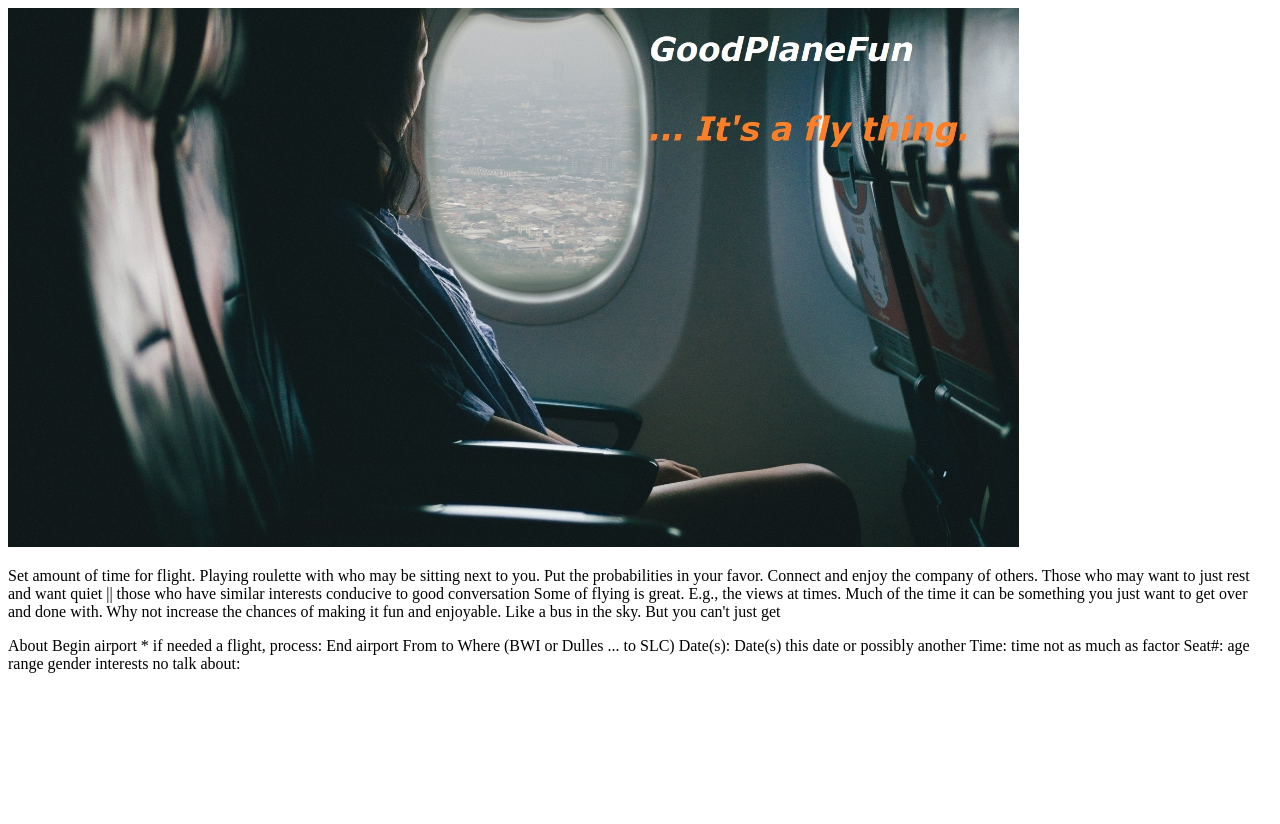
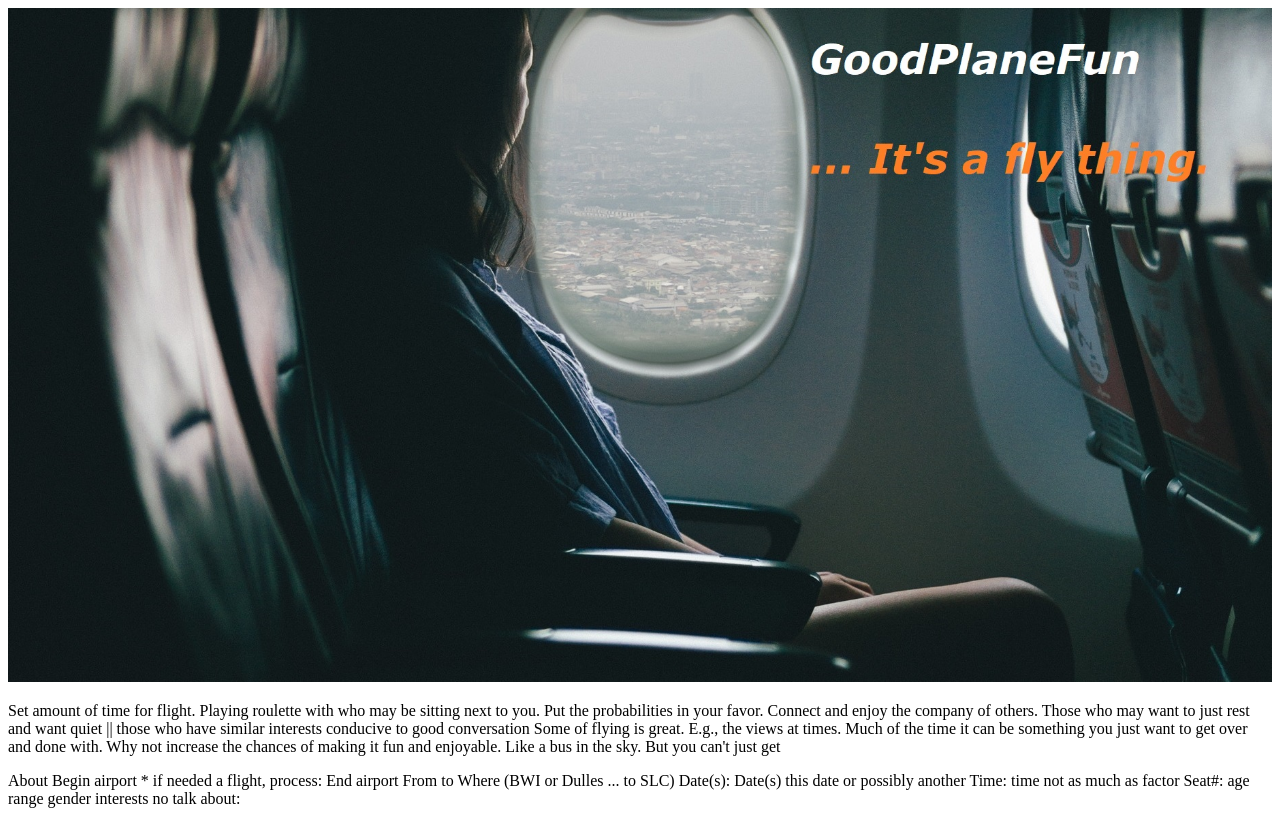
Before and after one commit to tomrobey/gpf, a plain HTML site: page index.html in a window 1280 px wide. Before the commit the page ends 800 px from the top, so only its background shows below. Drawn offline with Linux system fonts and the light colour scheme.

Commit message:
size change

```diff
--- a/index.html
+++ b/index.html
@@ -7,7 +7,7 @@
     <title>GoodPlaneFun</title>
     </head>
     <body>
-        <img src="plane4a.jpg"  width="80%">
+        <img src="plane4a.jpg"  width="100%">
     <p>
         Set amount of time for flight.
         Playing roulette with who may be sitting next to you.
```
